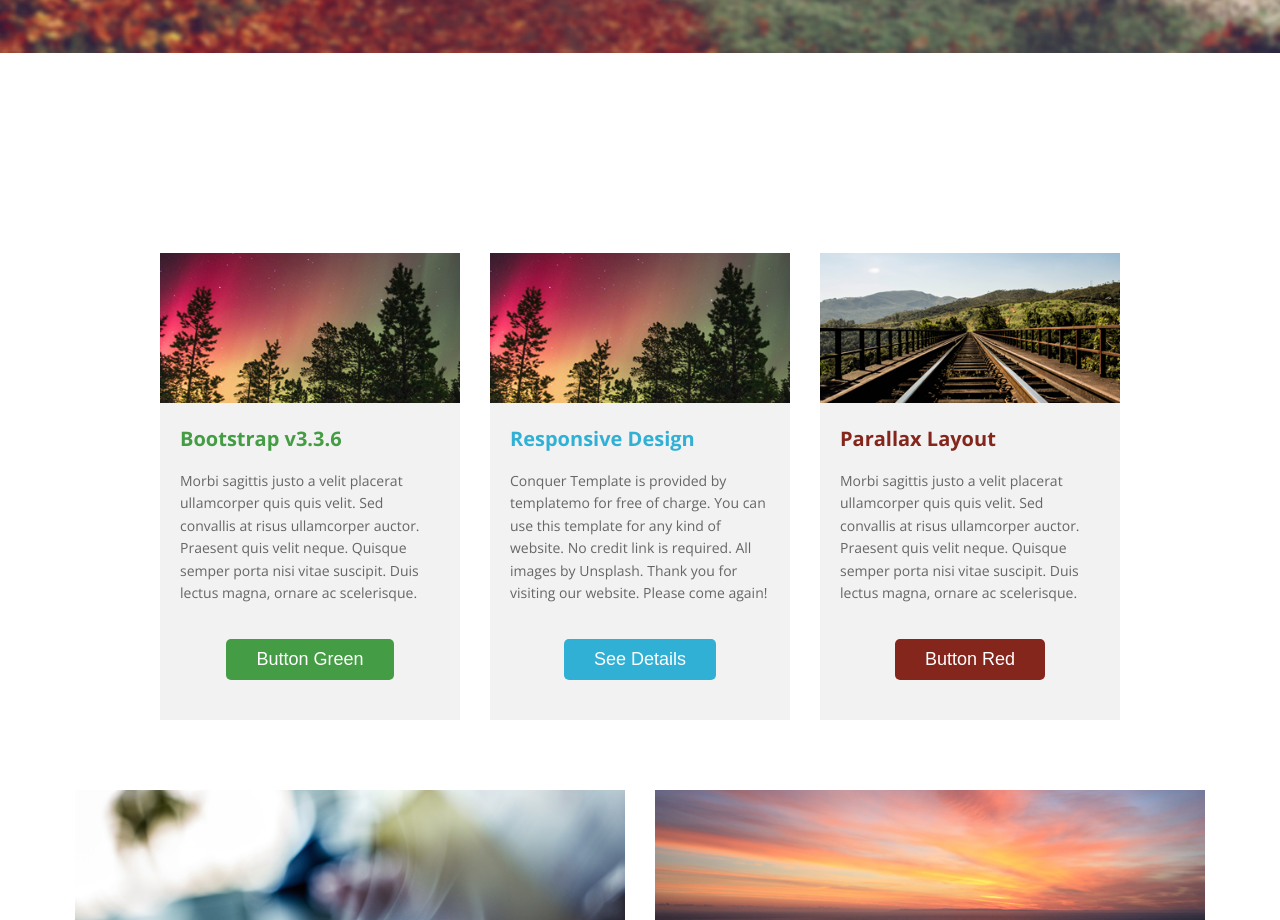
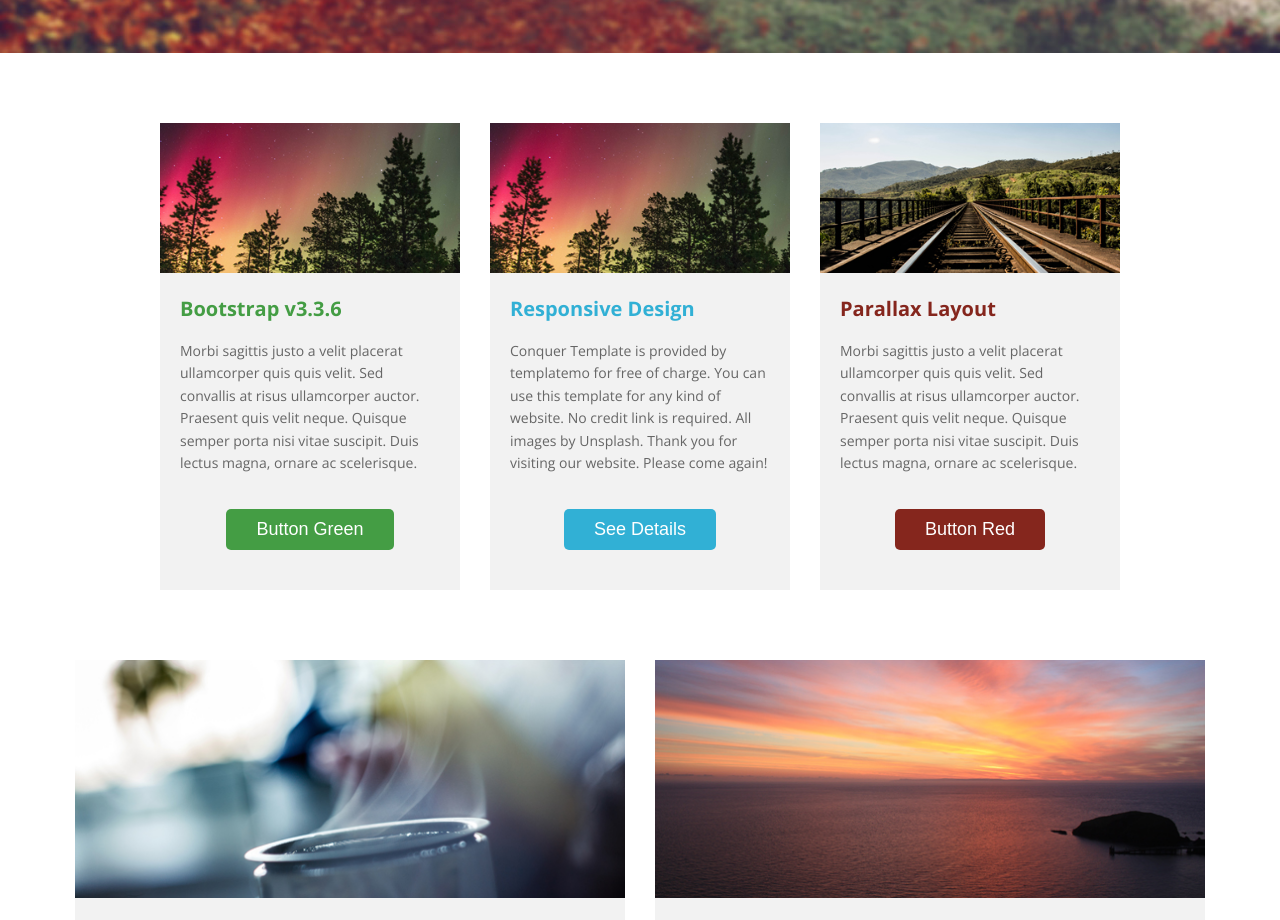
Before and after one commit to crichmond-clark/conquer-template-clone, a website: page index.html in a window 1280 px wide. Shown: the part 665-1585 px from the top of the page. Drawn offline with nearby package versions, Linux system fonts and the light colour scheme.

Commit message:
margin reduction between header and cta section

```diff
--- a/sass/cta.scss
+++ b/sass/cta.scss
@@ -1,6 +1,6 @@
 .cta {
     grid-column: 2 / 10;
-    margin-top: 20rem;
+    margin-top: 7rem;
     display: grid;
     grid-template-columns: repeat(auto-fit, minmax(min-content, 30rem));
     column-gap: 3rem;
```
Also changed, not shown: css/style.css.
